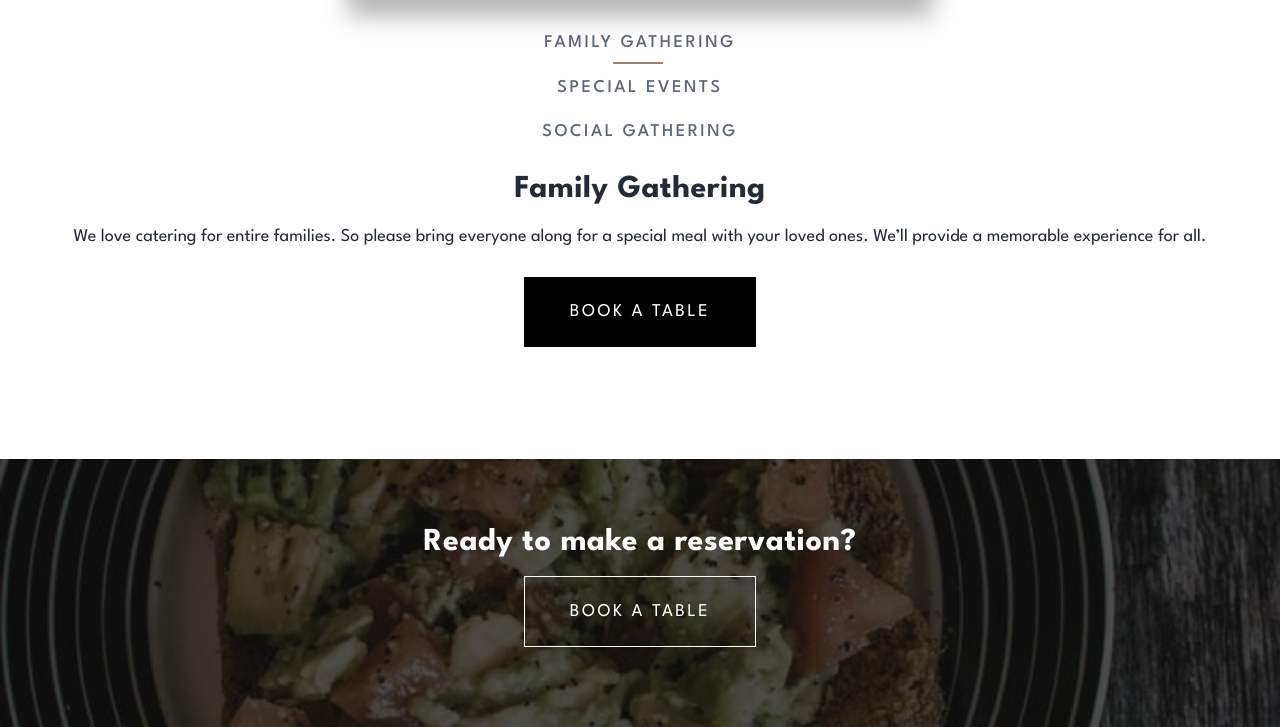
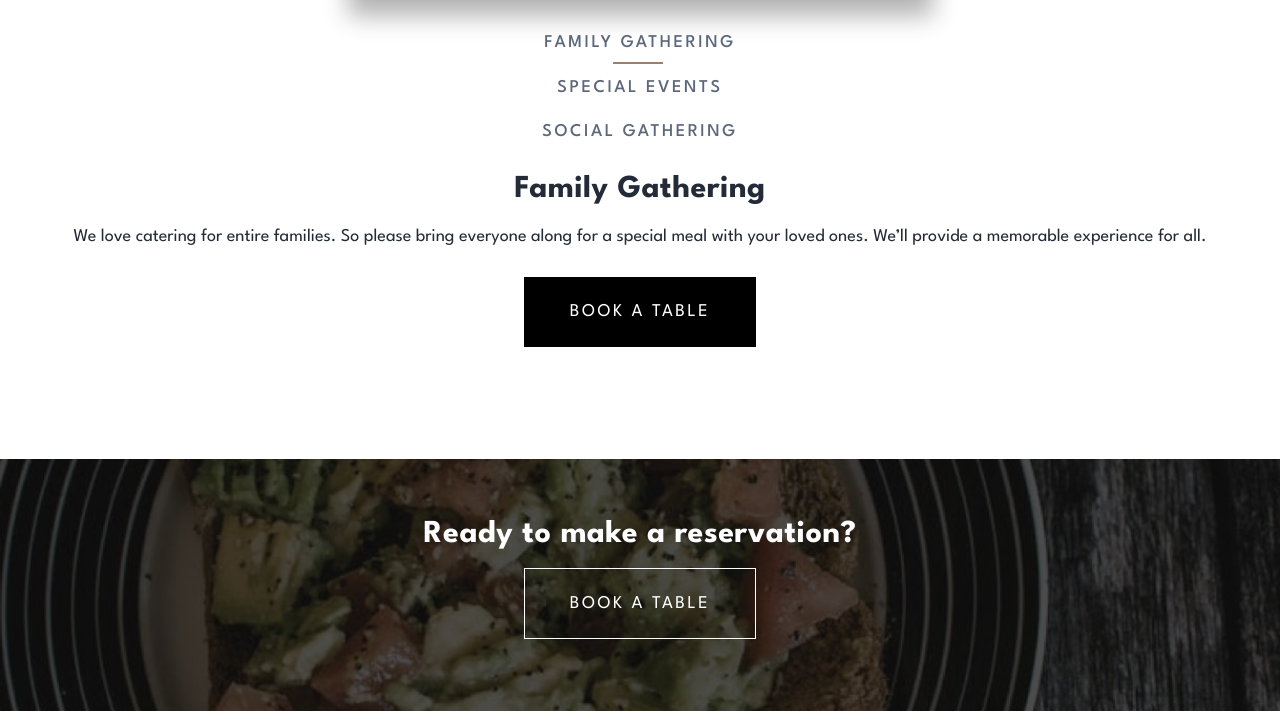
Before and after one commit to bengera/dine-restaurant, a website built with Vite: page index.html in a window 1280 px wide. Shown: the part 4417-5144 px from the top of the page. Built offline with nearby package versions, Linux system fonts and the light colour scheme; some packages are replaced by stand-ins of ours.

Commit message:
Adjust padding on reservation content

```diff
--- a/sass/base/_general.scss
+++ b/sass/base/_general.scss
@@ -41,7 +41,7 @@ h2 {
   }
 
   &__content {
-    padding: 4rem;
+    padding: 3.5rem;
     color: $color-white
   }
 }
```
